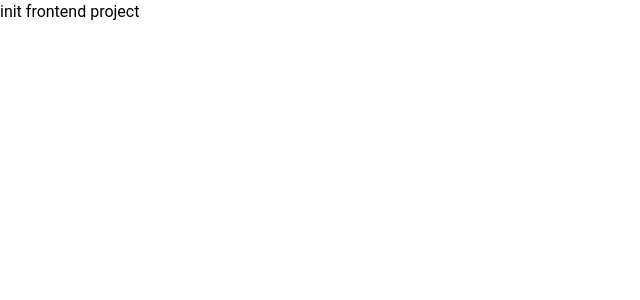
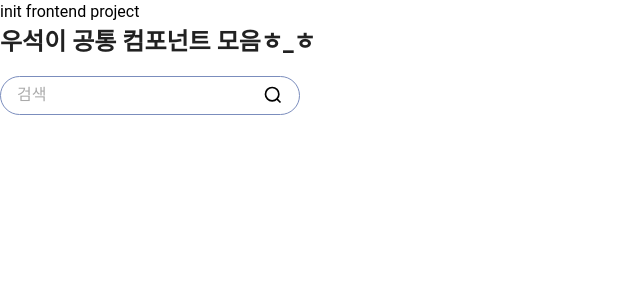
Before and after one commit to yehang218/Empick, a Vue app: page /WSPage in a window 1280 px wide. Shown: the top 300 px of the page, without its empty margins (0-640 px from the left). Built offline with nearby package versions, Linux system fonts and the light colour scheme.

Commit message:
feat: 검색 컴포넌트 추가

```diff
--- /dev/null
+++ b/src/components/Search.vue
@@ -0,0 +1,71 @@
+<template>
+  <div class="search-bar">
+    <input
+      v-model="keyword"
+      type="text"
+      placeholder="검색"
+      @keyup.enter="onSearch"
+    />
+    <button @click="onSearch">
+      <svg
+        xmlns="http://www.w3.org/2000/svg"
+        width="20"
+        height="20"
+        fill="none"
+        stroke="black"
+        stroke-width="2"
+        viewBox="0 0 24 24"
+      >
+        <circle cx="11" cy="11" r="8" />
+        <line x1="21" y1="21" x2="16.65" y2="16.65" />
+      </svg>
+    </button>
+  </div>
+</template>
+
+<script setup>
+import { ref } from 'vue'
+
+const keyword = ref('')
+
+const onSearch = () => {
+  console.log('검색어:', keyword.value)
+}
+</script>
+
+<style scoped>
+.search-bar {
+  display: flex;
+  align-items: center;
+  border: 1px solid #7b8dbd;
+  border-radius: 20px;
+  padding: 0.4rem 1rem;
+  width: 300px;
+  font-size: 1rem;
+  background-color: white;
+}
+
+.search-bar input {
+  border: none;
+  outline: none;
+  flex: 1;
+  font-size: 1rem;
+  font-family: inherit;
+  color: #333;
+  background-color: transparent;
+}
+
+.search-bar input::placeholder {
+  color: #aaa;
+}
+
+.search-bar button {
+  background: none;
+  border: none;
+  cursor: pointer;
+  padding: 0;
+  margin-left: 0.5rem;
+  display: flex;
+  align-items: center;
+}
+</style>
--- a/src/router/index.js
+++ b/src/router/index.js
@@ -33,8 +33,12 @@ const routes = [
         path: '/counter',
         name: 'CounterPage',
         component: () => import('@/views/CounterPage.vue')
-    }
-
+    },
+    {
+        path: '/WSPage',
+        name: 'WSPage',
+        component: () => import('@/views/WSPage.vue')
+    },
 ];
 
 const router = createRouter({
--- /dev/null
+++ b/src/views/WSPage.vue
@@ -0,0 +1,20 @@
+<template>
+  <div>
+    <h2>우석이 공통 컴포넌트 모음ㅎ_ㅎ</h2>
+    <!-- <MyButton /> -->
+    <Search />
+    <!-- <EvaluationInput /> -->
+  </div>
+</template>
+
+<script setup>
+import Search from '@/components/Search.vue'
+// import MyModal from '@/components/MyModal.vue'
+// import EvaluationInput from '@/components/EvaluationInput.vue'
+</script>
+
+<style scoped>
+h2 {
+  margin-bottom: 1rem;
+}
+</style>
```
